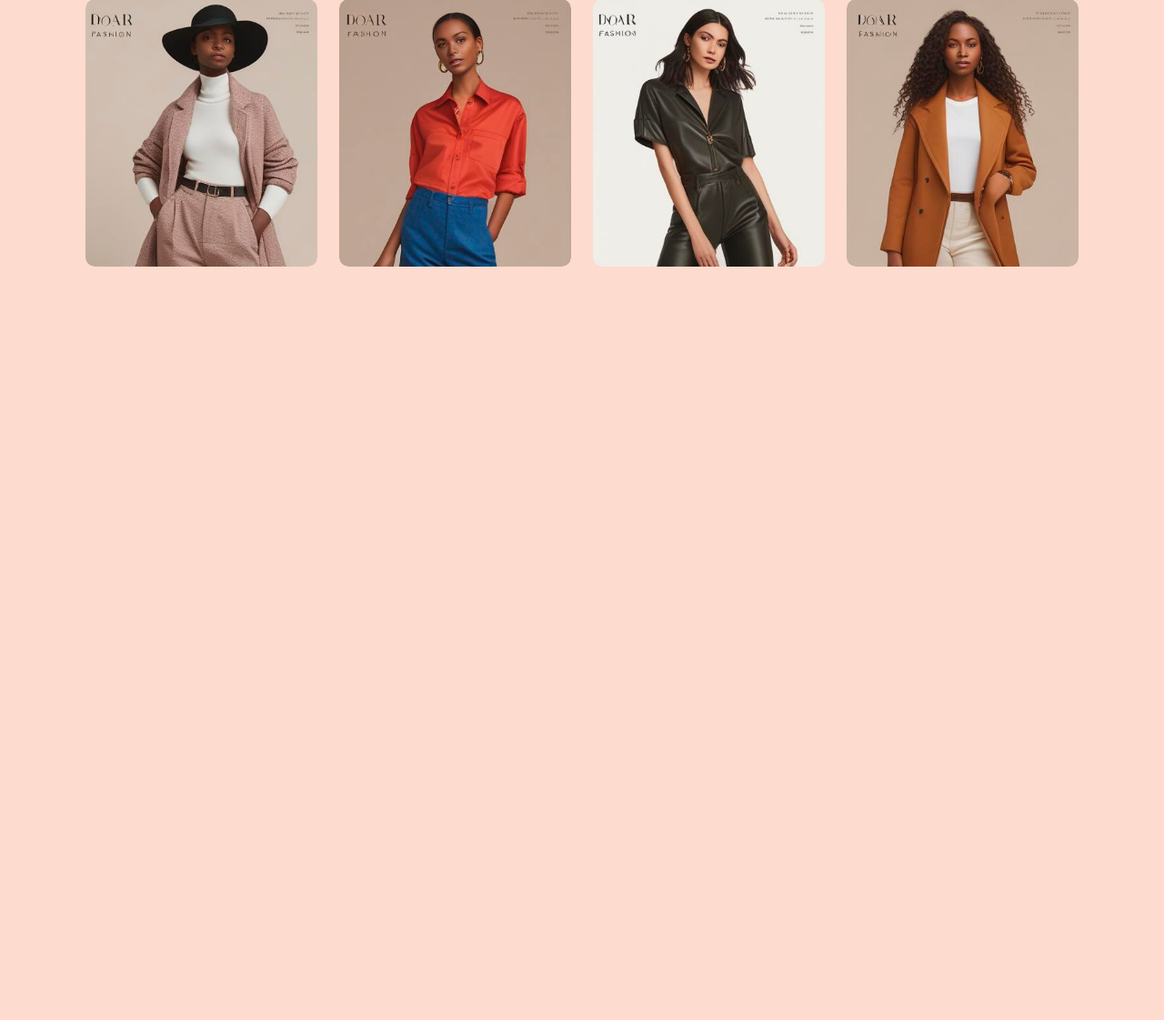
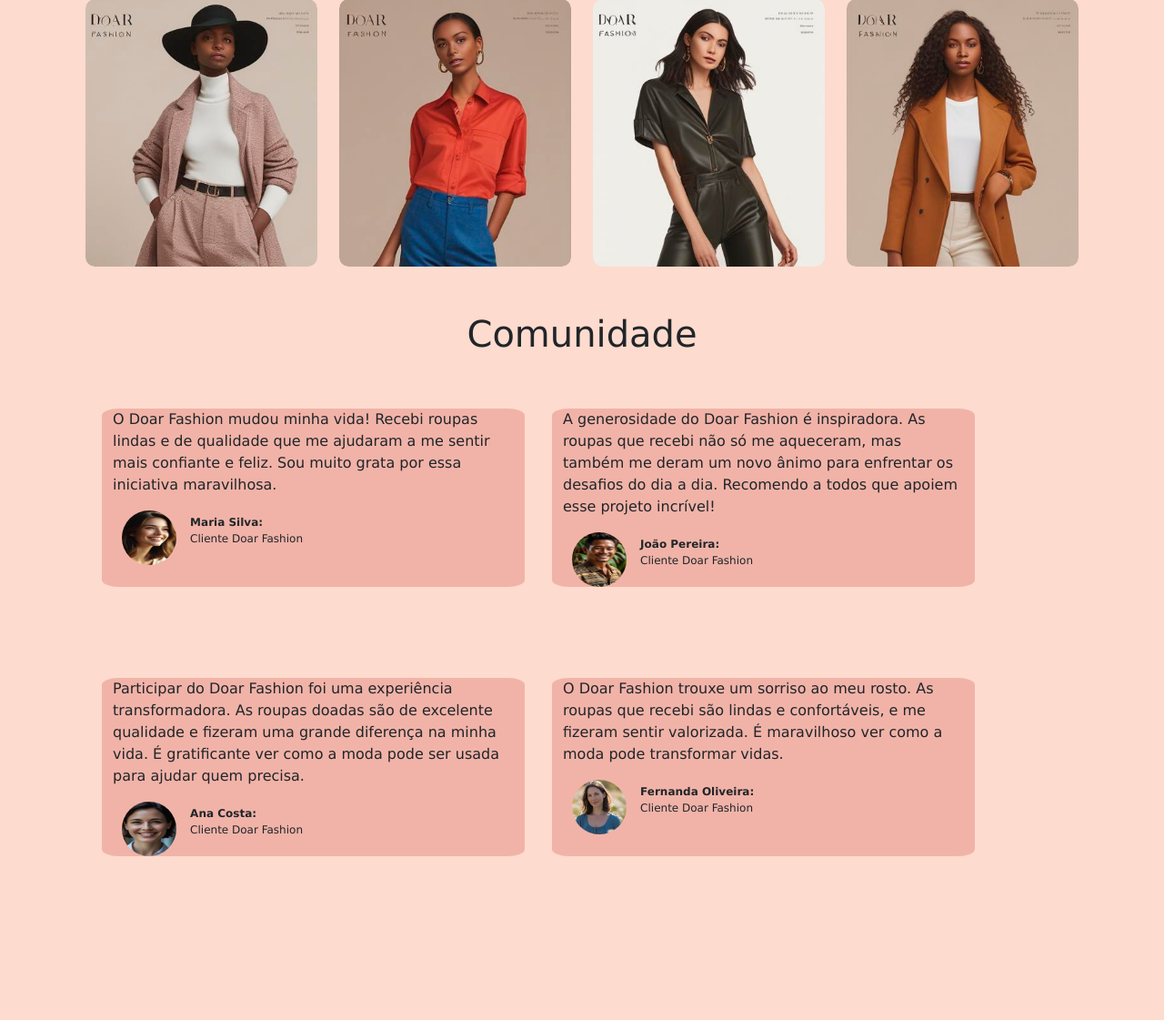
Before and after one commit to switer007/DesenvolveWeb, a PHP site: page / in a window 1280 px wide. Shown: the part 2565-3686 px from the top of the page at 91% size. Before the commit the page ends 2858 px from the top, so only its background shows below. Run offline with PHP 8.4, Linux system fonts and the light colour scheme.

Commit message:
PIWEB 03/06/25

```diff
--- a/PIWEBProjeto/css/style.css
+++ b/PIWEBProjeto/css/style.css
@@ -165,3 +165,27 @@ body {
 }
 
 /*-- --------- Customização ---------- --*/
+
+/* -- -------- comunidade -------- --*/
+#comunidade {
+    margin: 50px 0 ;
+
+}
+.comunidade {
+    border-left: 4px solid var(--traco-titulo);
+    margin: 50px 0;
+    background-color: #f1b3a8;
+    border-radius: 4%;
+    margin-left: 30px;
+}
+.comunidade img {
+    height: 60px;
+    width: 60px;
+    border-radius: 80%; /*arredondamento da foto */
+    margin: 0 10px;
+}
+.cargo-comunidade {
+display: inline-block;
+font-size: 12px;
+
+}
--- a/PIWEBProjeto/index.html
+++ b/PIWEBProjeto/index.html
@@ -37,7 +37,7 @@
                             <a class="nav-link" href="#">DOAÇÃO</a>
                         </li>
                         <li class="nav-item">
-                            <a class="nav-link" href="#">COMUNIDADE</a>
+                            <a class="nav-link" href="#comunidade">COMUNIDADE</a>
                         </li>
 
                     </ul>
@@ -152,7 +152,38 @@
                                 </div>
                     </div>
                 </section>
+<!-- --------------- Customização  --------------- -->
 
+<!-- --------------- Doação --------------- -->
+
+<!-- --------------- Comunidade --------------- -->
+<section id="comunidade">
+    <div class="container">
+      <h1 class="titulo text-center">Comunidade</h1>
+      <div class="row">
+        <div class="col-md-5 comunidade">
+          <p>O Doar Fashion mudou minha vida! Recebi roupas lindas e de qualidade que me ajudaram a me sentir mais confiante e feliz. Sou muito grata por essa iniciativa maravilhosa.</p>
+          <img src="imagens/pessoas.jpg">
+          <p class="cargo-comunidade"><strong>Maria Silva:</strong><br>Cliente Doar Fashion</p>
+        </div>
+        <div class="col-md-5 comunidade">
+          <p>A generosidade do Doar Fashion é inspiradora. As roupas que recebi não só me aqueceram, mas também me deram um novo ânimo para enfrentar os desafios do dia a dia. Recomendo a todos que apoiem esse projeto incrível!</p>
+          <img src="imagens/pessoas0.jpg">
+          <div class="cargo-comunidade"><strong>João Pereira:</strong><br>Cliente Doar Fashion</div>
+        </div>
+        <div class="col-md-5 comunidade">
+            <p>Participar do Doar Fashion foi uma experiência transformadora. As roupas doadas são de excelente qualidade e fizeram uma grande diferença na minha vida. É gratificante ver como a moda pode ser usada para ajudar quem precisa.</p>
+            <img src="imagens/pessoas1.jpg">
+            <p class="cargo-comunidade"><strong>Ana Costa:</strong><br>Cliente Doar Fashion</p>
+          </div>
+          <div class="col-md-5 comunidade">
+            <p>O Doar Fashion trouxe um sorriso ao meu rosto. As roupas que recebi são lindas e confortáveis, e me fizeram sentir valorizada. É maravilhoso ver como a moda pode transformar vidas.</p>
+            <img src="imagens/pessoas 2.jpg">
+            <p class="cargo-comunidade"><strong>Fernanda Oliveira:</strong><br>Cliente Doar Fashion</p>
+          </div>
+      </div>
+    </div>
+  </section>
 
 
 
```
Also changed, not shown: PIWEBProjeto/imagens/pessoas 2.jpg (added), PIWEBProjeto/imagens/pessoas.jpg (added), PIWEBProjeto/imagens/pessoas0.jpg (added), PIWEBProjeto/imagens/pessoas1.jpg (added), Senac/imagens/pessoas 2.jpg (added), Senac/imagens/pessoas.jpg (added), Senac/imagens/pessoas0.jpg (added), Senac/imagens/pessoas1.jpg (added).
